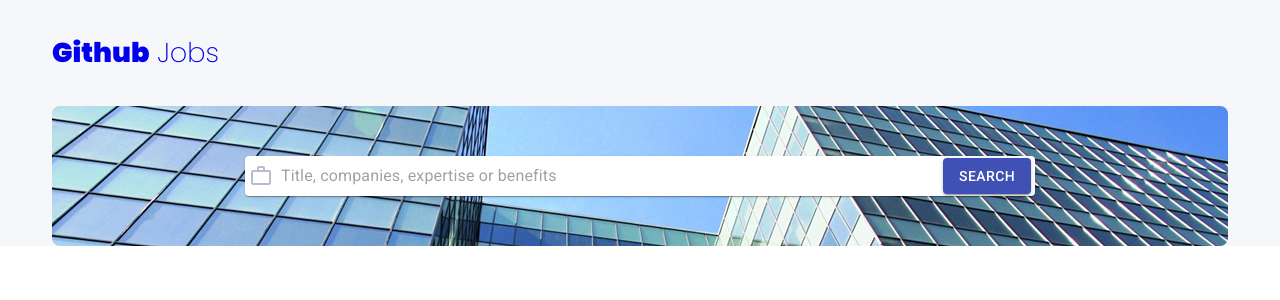
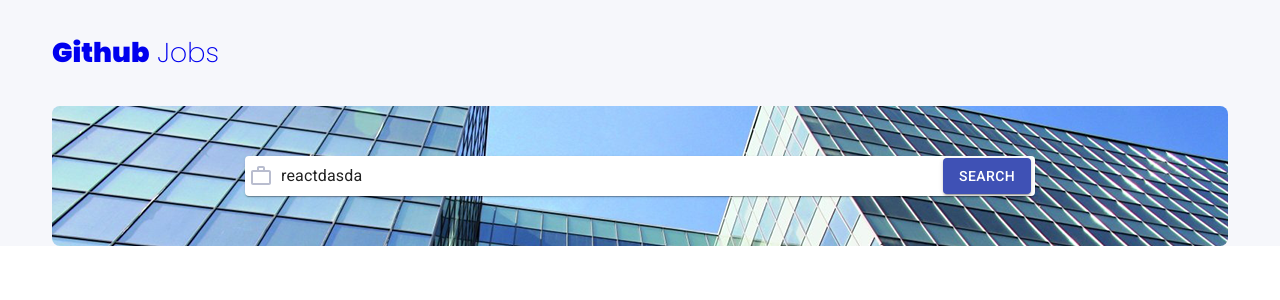
Before and after one commit to sanazez/rsclone, a React (Create React App) app: page / in a window 1280 px wide. Shown: the top 300 px of the page. Built offline with nearby package versions, Linux system fonts and the light colour scheme.

Commit message:
feat: added state and handler change search

```diff
--- a/package.json
+++ b/package.json
@@ -12,6 +12,7 @@
     "react-dom": "^17.0.1",
     "react-router-dom": "^5.2.0",
     "react-scripts": "4.0.1",
+    "redux": "^4.0.5",
     "web-vitals": "^0.2.4"
   },
   "scripts": {
--- a/src/App.js
+++ b/src/App.js
@@ -1,12 +1,13 @@
 
 import './App.css';
-import { Button } from '@material-ui/core';
 import Header from './components/Header/Header';
 
-function App() {
+
+
+const App = (props) => {
   return (
     <div className="wrapper">
-      <Header />
+      <Header headreState={props.state.header} updateSearchText={props.updateSearchText} onSearchInfo={props.onSearchInfo} />
     </div>
   );
 }
--- a/src/components/Header/Header.jsx
+++ b/src/components/Header/Header.jsx
@@ -1,7 +1,7 @@
 import React from 'react';
 import classes from './Header.module.css';
 import CustomizedInputBase from './Search/Search.jsx';
-const Header = () => {
+const Header = (props) => {
     return (
         <header className={classes.header}>
             <div className={classes.logo}>
@@ -10,7 +10,7 @@ const Header = () => {
                 </a>
             </div>
             <div className={classes.wrapper_search}>
-                <CustomizedInputBase />
+                <CustomizedInputBase searchText={props.headreState.searchText} updateSearchText={props.updateSearchText} onSearchInfo={props.onSearchInfo} />
             </div>
         </header>
     )
--- a/src/components/Header/Search/Search.jsx
+++ b/src/components/Header/Search/Search.jsx
@@ -29,7 +29,18 @@ const useStyles = makeStyles((theme) => ({
     }
 }));
 
-export default function CustomizedInputBase() {
+let searchElement = React.createRef();
+
+
+export default function CustomizedInputBase(props) {
+    const onSearchChange = () => {
+        const text = searchElement.current.value;
+        props.updateSearchText(text)
+    }
+    const onSearchInfo = () => {
+        console.log(props)
+        props.onSearchInfo();
+    }
     const styles = useStyles();
     return (
         <Paper component="form" className={styles.root}>
@@ -38,8 +49,11 @@ export default function CustomizedInputBase() {
                 className={`${styles.input} ${classes.search}`}
                 placeholder="Title, companies, expertise or benefits"
                 inputProps={{ 'aria-label': 'search jobs' }}
+                value={props.searchText}
+                inputRef={searchElement}
+                onChange={onSearchChange}
             />
-            <Button variant="contained" color="primary">
+            <Button variant="contained" color="primary" onClick={onSearchInfo}>
                 Search
             </Button>
         </Paper >
--- a/src/index.js
+++ b/src/index.js
@@ -3,15 +3,21 @@ import ReactDOM from 'react-dom';
 import './index.css';
 import App from './App';
 import reportWebVitals from './reportWebVitals';
+import state from './redux/State'
+import { updateSearchText, onSearchInfo } from './redux/State'
 
-ReactDOM.render(
-  <React.StrictMode>
-    <App />
-  </React.StrictMode>,
-  document.getElementById('root')
-);
+const rerender = () => {
+  ReactDOM.render(
+    <React.StrictMode>
+      <App state={state} updateSearchText={updateSearchText} onSearchInfo={onSearchInfo} />
+    </React.StrictMode>,
+    document.getElementById('root')
+  );
+}
+rerender();
 
 // If you want to start measuring performance in your app, pass a function
 // to log results (for example: reportWebVitals(console.log))
 // or send to an analytics endpoint. Learn more: https://bit.ly/CRA-vitals
 reportWebVitals();
+export default rerender;
--- /dev/null
+++ b/src/redux/State.js
@@ -0,0 +1,18 @@
+import rerender from '../index'
+let state = {
+    header: {
+        searchText: 'reactdasda',
+        searchResults: [],
+    }
+}
+export const updateSearchText = (newText) => {
+    state.header.searchText = newText;
+    rerender();
+}
+export const onSearchInfo = async () => {
+    let data = await fetch(`http://localhost:9000/testAPI?search=${state.header.searchText}`)
+    data = await data.json()
+    state.header.searchResults = data
+    console.log(state.header.searchResults)
+}
+export default state
--- /dev/null
+++ b/src/redux/redux-store.js
@@ -0,0 +1,4 @@
+import { createStore, combineReducers } from 'redux';
+const store = createStore();
+const reducers = combineReducers();
+export default store;
```
Also changed, not shown: 2 other files (tests, documents, lock files or other folders).
